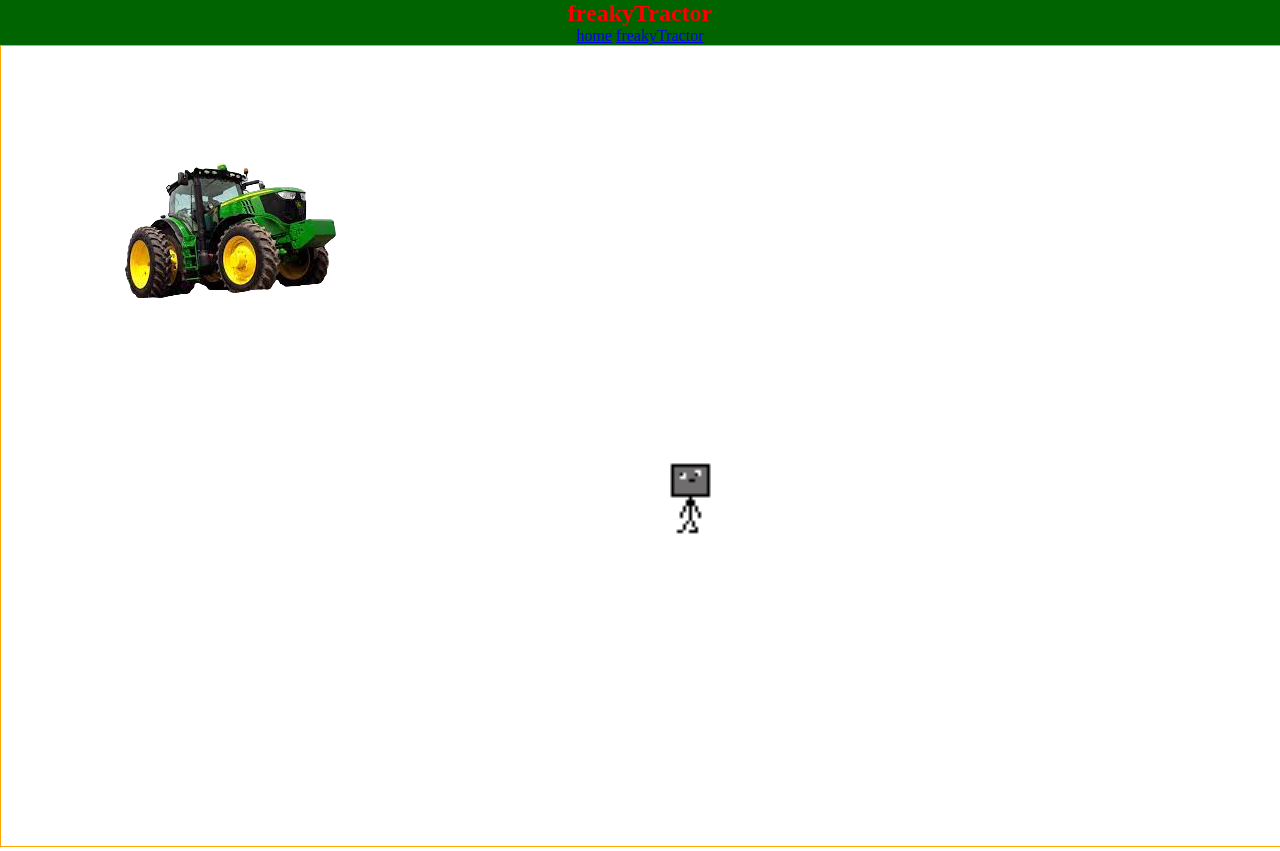
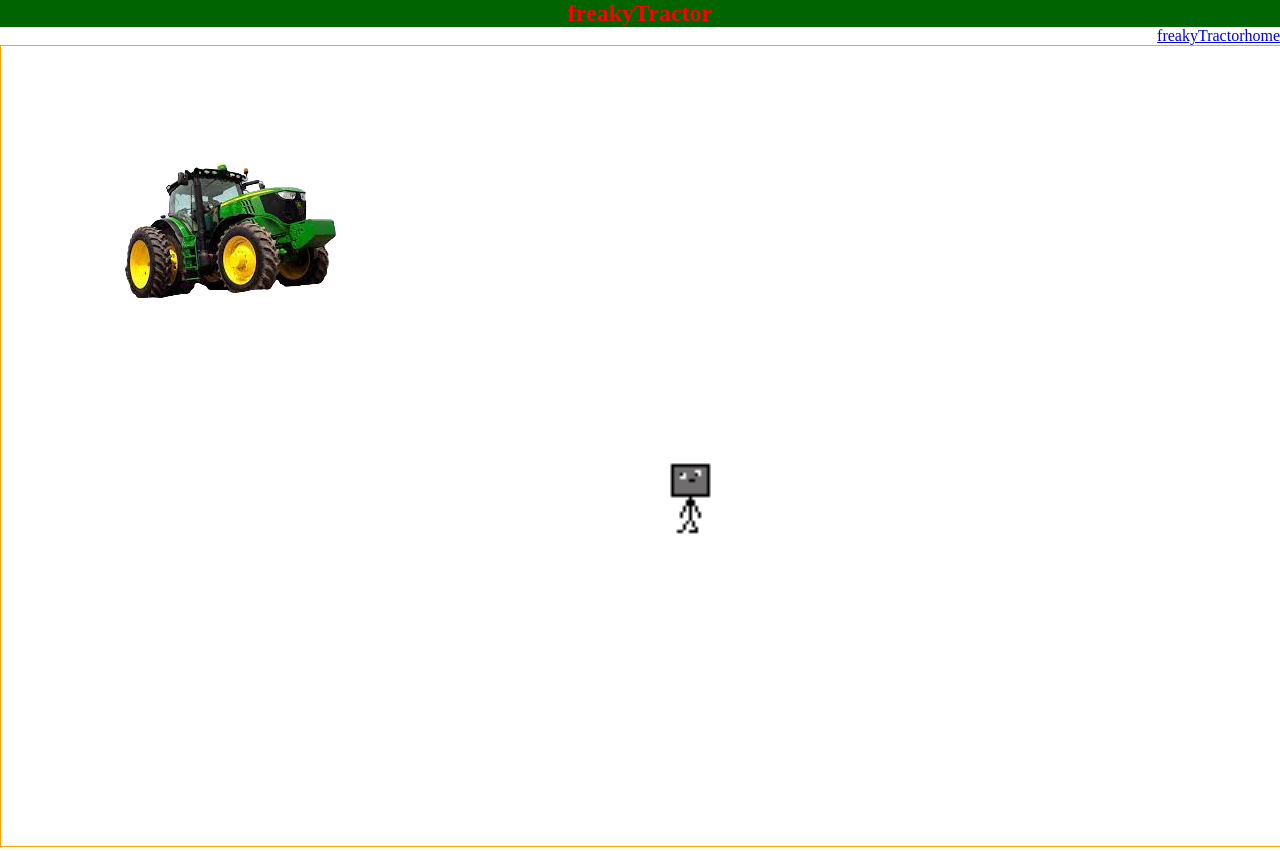
Before and after one commit to piggydoom/My-Website, a plain HTML site: page index.html in a window 1280 px wide. Drawn offline with Linux system fonts and the light colour scheme.

Commit message:
added styling

```diff
--- a/css/style.css
+++ b/css/style.css
@@ -14,3 +14,19 @@ body {
     margin: 0;
     color: red;
 }
+
+ul {
+    list-style-type: none;
+    margin: 0;
+    padding: 0;
+}
+
+li {
+display:inline;
+float: right;
+}
+h1{
+
+    display:inline;
+       width: 100px;
+}
--- a/index.html
+++ b/index.html
@@ -12,8 +12,10 @@
 <body>
     <nav>
         <h1 class="pageTitle">freakyTractor</h1>
-        <a href="index.html">home</a>
-        <a href="freakytractor.html">freakyTractor</a>
+        <ul>
+            <li><a href="index.html">home</a></li>
+            <li><a href="freakytractor.html">freakyTractor</a></li>
+        </ul>
     </nav>
     <canvas id="myCanvas" style="border: 1px solid orange"></canvas>
 </body>
@@ -51,7 +53,7 @@
     function animate() {
         ctx.clearRect(0, 0, myCanvas.width, myCanvas.height);
         ctx.drawImage(tractorImg, 50, 100);
-        drawplayer(0,1 /* change to 1 or 0 to change direction*/, player.x, player.y);
+        drawplayer(0, 1 /* change to 1 or 0 to change direction*/, player.x, player.y);
         window.requestAnimationFrame(animate);
     };
 
@@ -95,12 +97,12 @@
     init();
 
 
-    function drawplayer(framex,framey,canvasx,canasy) {
+    function drawplayer(framex, framey, canvasx, canasy) {
         ctx.drawImage(playersprite,
-        framex*WIDTH,framey*HEIGHT,
-        WIDTH,HEIGHT,
-        player.x,player.y,
-        SCALED_WIDTH, SCALED_HEIGHT);
+            framex * WIDTH, framey * HEIGHT,
+            WIDTH, HEIGHT,
+            player.x, player.y,
+            SCALED_WIDTH, SCALED_HEIGHT);
     };
 
 
```
